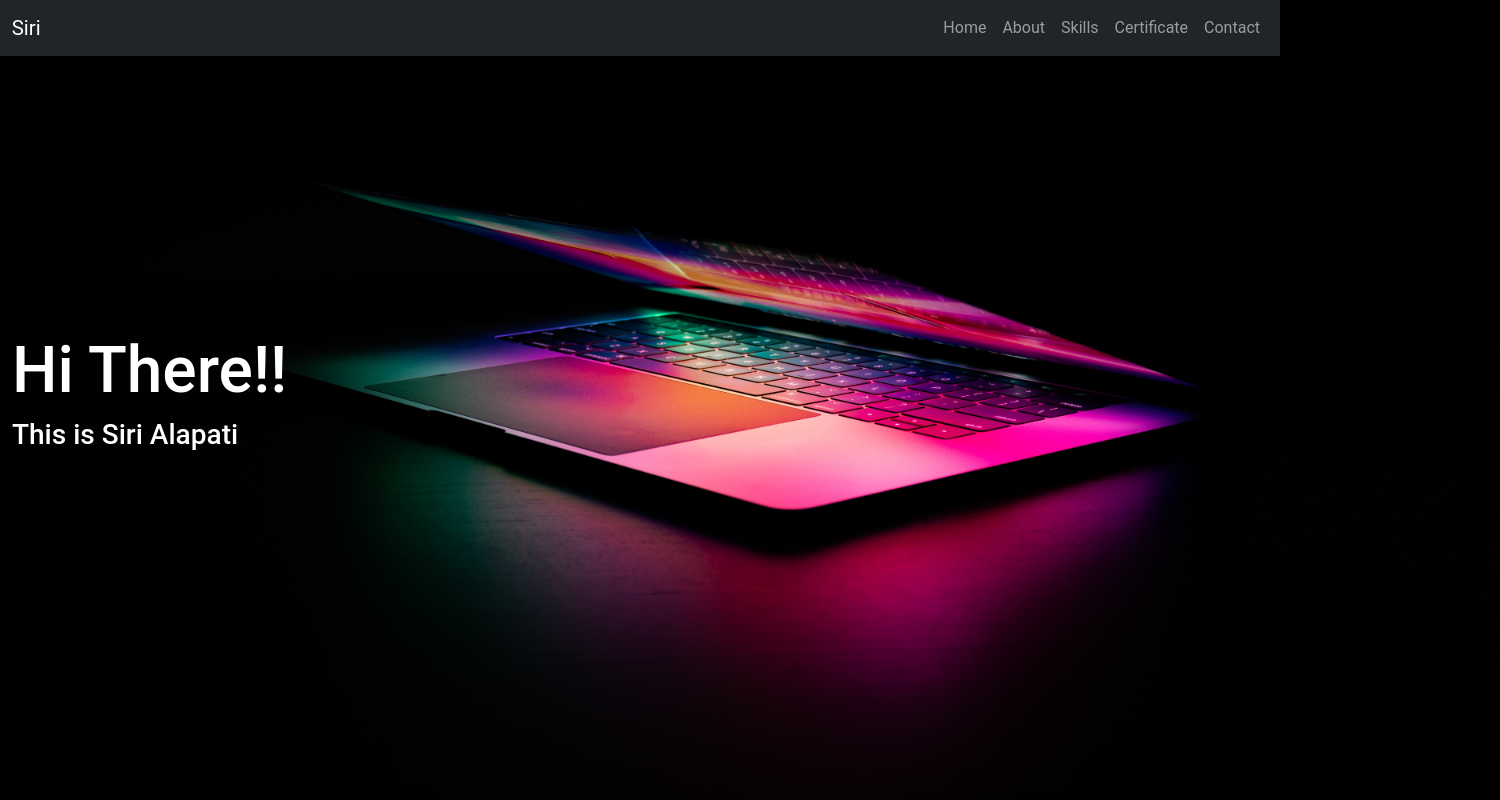
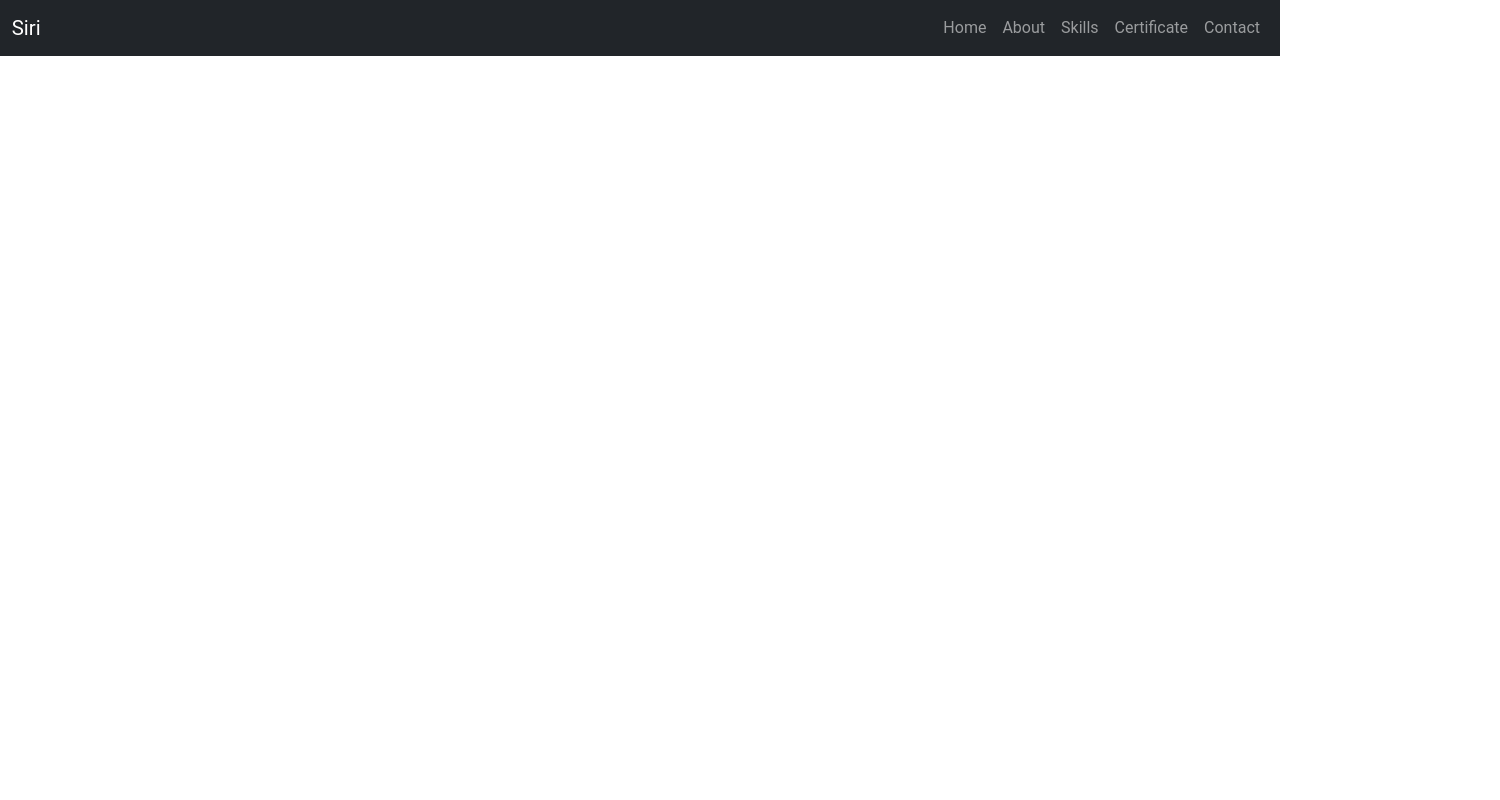
Before and after one commit to Alaphbet/Siri-Portfolio, a plain HTML site: page index.html in a window 1280 px wide. Shown: the top 800 px of the page, 1500 px wide, since content can reach past the window. Drawn offline with nearby package versions, Linux system fonts and the light colour scheme.

Commit message:
Update index.html

```diff
--- a/index.html
+++ b/index.html
@@ -54,7 +54,6 @@
 
   <!-- !Banner Start -->
   <section class="bannerBgImage" id="home">
-    <img src="images/bannerImage1.jpg" alt="bannerImage1" class="bannerBgImage" height="100" width="1500">
     <div class="container-fluid">
       <div class="row">
         <div class="col-md-12 bannerText">
```
